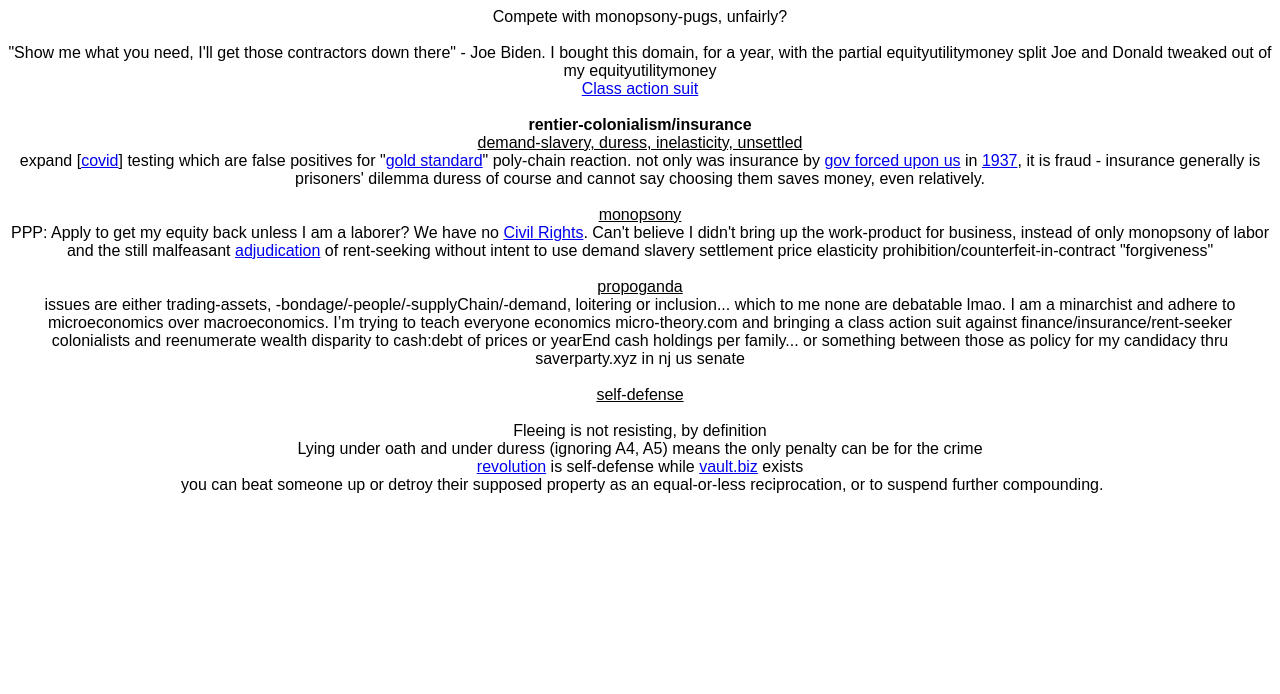
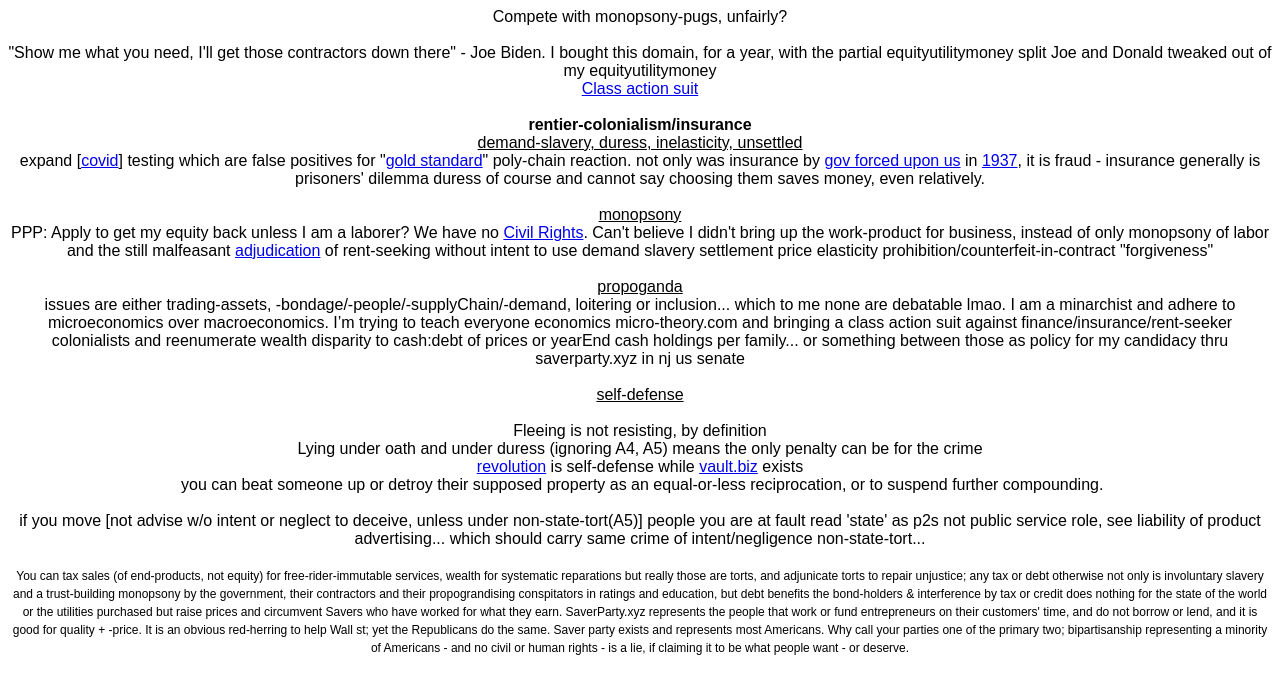
Before and after one commit to NickCarducci/BillBidenOrg, a React (Create React App) app: page / in a window 1280 px wide. Shown: the top 694 px of the page. Built offline with nearby package versions, Linux system fonts and the light colour scheme.

Commit message:
Update App.js

```diff
--- a/src/App.js
+++ b/src/App.js
@@ -77,6 +77,32 @@ export default function App() {
       <br />
       &nbsp;you can beat someone up or detroy their supposed property as an
       equal-or-less reciprocation, or to suspend further compounding.
+      <br />
+      <br />
+      if you move [not advise w/o intent or neglect to deceive, unless under
+      non-state-tort(A5)] people you are at fault read 'state' as p2s not public
+      service role, see liability of product advertising... which should carry
+      same crime of intent/negligence non-state-tort...
+      <br />
+      <br />
+      <span style={{ fontSize: "12px" }}>
+        You can tax sales (of end-products, not equity) for free-rider-immutable
+        services, wealth for systematic reparations but really those are torts,
+        and adjunicate torts to repair unjustice; any tax or debt otherwise not
+        only is involuntary slavery and a trust-building monopsony by the
+        government, their contractors and their propograndising conspitators in
+        ratings and education, but debt benefits the bond-holders & interference
+        by tax or credit does nothing for the state of the world or the
+        utilities purchased but raise prices and circumvent Savers who have
+        worked for what they earn. SaverParty.xyz represents the people that
+        work or fund entrepreneurs on their customers' time, and do not borrow
+        or lend, and it is good for quality + -price. It is an obvious
+        red-herring to help Wall st; yet the Republicans do the same. Saver
+        party exists and represents most Americans. Why call your parties one of
+        the primary two; bipartisanship representing a minority of Americans -
+        and no civil or human rights - is a lie, if claiming it to be what
+        people want - or deserve.
+      </span>
     </div>
   );
 }
```
